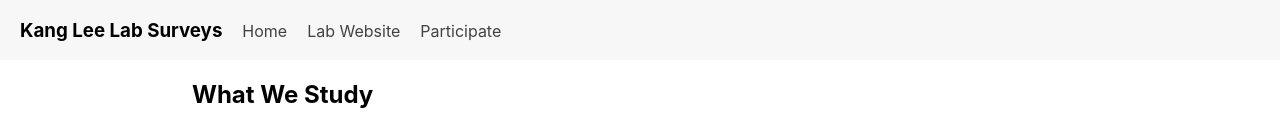
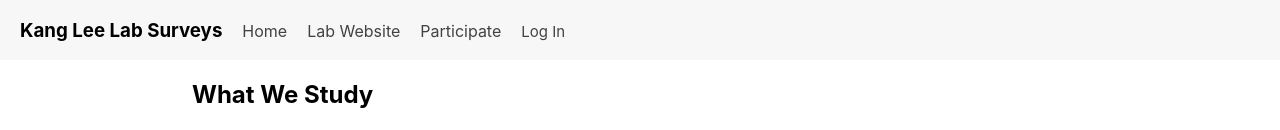
Before and after one commit to kang-lee-lab/lab-surveys-frontend, a React (Create React App) app: page / in a window 1280 px wide. Shown: the top 130 px of the page. Built offline with nearby package versions, Linux system fonts and the light colour scheme.

Commit message:
add login button to header

```diff
--- a/src/components/Header/Header.css
+++ b/src/components/Header/Header.css
@@ -13,3 +13,15 @@
 .header>h3 {
     margin-left: 20px;
 }
+
+.header>button {
+    font-family: -apple-system, BlinkMacSystemFont, 'Segoe UI', 'Roboto', 'Oxygen',
+        'Ubuntu', 'Cantarell', 'Fira Sans', 'Droid Sans', 'Helvetica Neue',
+        sans-serif;
+    font-size: 15px;
+    background-color: #ffffff00;
+    border: 0px;
+    padding: 0px;
+    margin: 0px;
+    color: #424242;
+}
--- a/src/components/Header/Header.jsx
+++ b/src/components/Header/Header.jsx
@@ -1,8 +1,11 @@
 import React from "react";
 import "./Header.css";
 import { Link } from "react-router-dom";
+import { useAuth0 } from "@auth0/auth0-react";
 
 function Header() {
+  const { loginWithRedirect } = useAuth0();
+
   return (
     <div className="header">
       <h3>Kang Lee Lab Surveys</h3>
@@ -15,6 +18,7 @@
         Lab Website
       </a>
       <Link to={"/participate"}>Participate</Link>
+      <button onClick={() => loginWithRedirect()}>Log In</button>
     </div>
   );
 }
```
